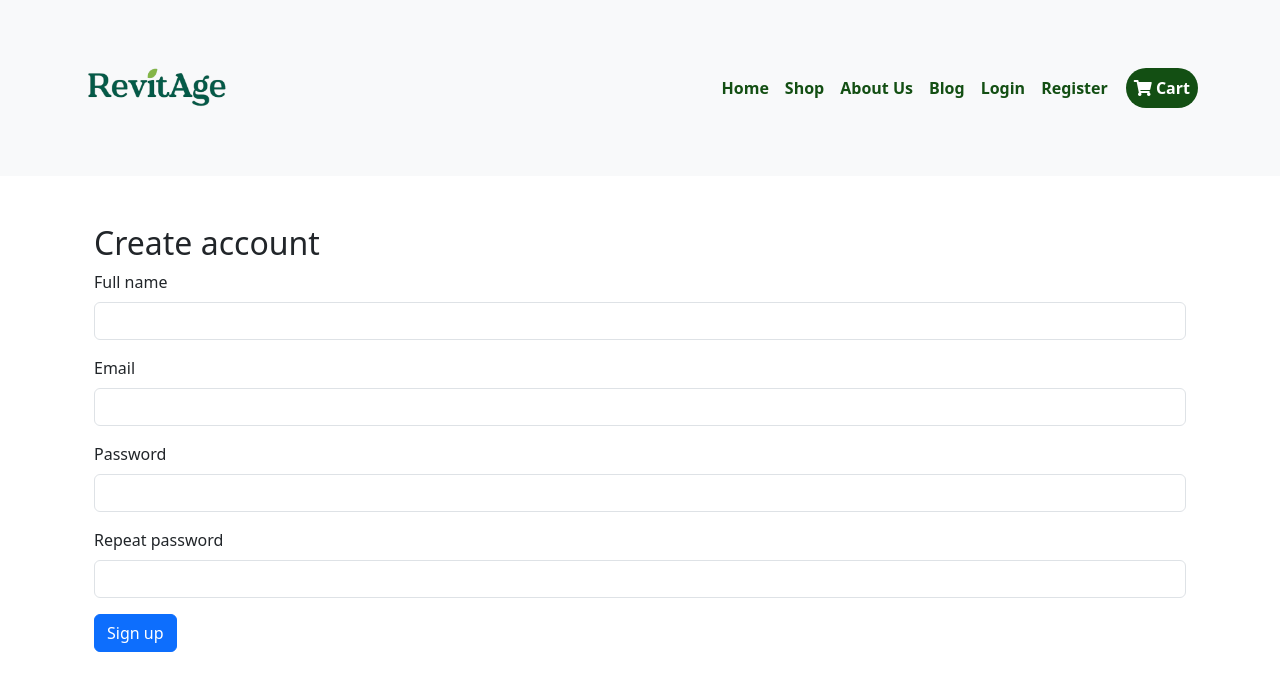
After one commit to vlad1894/Revitage, a Django app: template shop/templates/shop/register.html in a window 1280 px wide. The commit adds this page. Shown: the top 691 px of the page. Run offline with Django 3.2, Linux system fonts and the light colour scheme; the template is opened without the code that fills it, so the values that code supplies are empty; parts of the project's set-up code (start-up, migrations or seed data) failed here and were passed over.

Commit message:
Add register and login

```diff
--- a/shop/templates/shop/base.html
+++ b/shop/templates/shop/base.html
@@ -45,6 +45,20 @@
                     <li class="nav-item">
                         <a class="nav-link" href="{% url 'shop:blog' %}" style="font-weight: bold;">Blog</a>
                     </li>
+
+                    {% if request.session.user_id %}
+                        <li class="nav-item">
+                            <a class="nav-link" href="{% url 'shop:logout' %}" style="font-weight: bold;">Logout</a>
+                        </li>
+                    {% else %}
+                        <li class="nav-item">
+                            <a class="nav-link" href="{% url 'shop:login' %}" style="font-weight: bold;">Login</a>
+                        </li>
+                        <li class="nav-item">
+                            <a class="nav-link" href="{% url 'shop:register' %}" style="font-weight: bold;">Register</a>
+                        </li>
+                    {% endif %}
+
                     <li class="nav-item">
                         <a class="nav-link cart-button rounded-pill" href="{% url 'shop:cart' %}" style="font-weight: bold;">
                             <i class="fas fa-shopping-cart mr-1"></i> Cart
--- /dev/null
+++ b/shop/templates/shop/register.html
@@ -0,0 +1,33 @@
+{% extends "shop/base.html" %}
+{% block content %}
+<div class="container mt-5">
+  <h2>Create account</h2>
+
+  {% if messages %}
+    {% for m in messages %}
+      <div class="alert alert-{{ m.tags }}">{{ m }}</div>
+    {% endfor %}
+  {% endif %}
+
+  <form method="post">
+    {% csrf_token %}
+    <div class="mb-3">
+      <label class="form-label">Full name</label>
+      <input type="text" name="full_name" class="form-control">
+    </div>
+    <div class="mb-3">
+      <label class="form-label">Email</label>
+      <input type="email" name="email" class="form-control" required>
+    </div>
+    <div class="mb-3">
+      <label class="form-label">Password</label>
+      <input type="password" name="password" class="form-control" required>
+    </div>
+    <div class="mb-3">
+      <label class="form-label">Repeat password</label>
+      <input type="password" name="password2" class="form-control" required>
+    </div>
+    <button type="submit" class="btn btn-primary">Sign up</button>
+  </form>
+</div>
+{% endblock %}
--- a/shop/urls.py
+++ b/shop/urls.py
@@ -12,4 +12,7 @@ urlpatterns = [
     path('subscribe/', subscribe_newsletter, name='subscribe'),
     path('cart/', cart_view, name = 'cart'),
     path('blog/', views.blog, name = 'blog')
+    path('register/', views.register, name='register'),
+    path('login/', views.login_view, name='login'),
+    path('logout/', views.logout_view, name='logout'),
 ]
```
Also changed, not shown: shop/mongo.py (added, +38 -0 lines), shop/templates/shop/login.html (added, +25 -0 lines), shop/views.py (+55 -2 lines).
